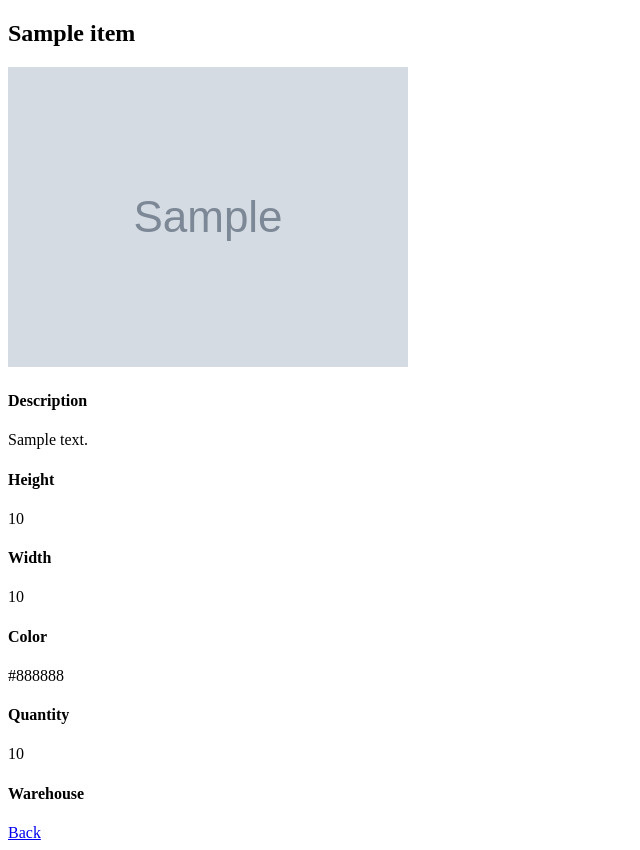
After one commit to JenniferFulton/homeDecor_store, a Django app: template homeDecor_store/store/templates/view_item.html in a window 1280 px wide. The commit adds this page. Shown: the whole page, without its empty margins (0-640 px from the left). Run offline with Django 3.2, Linux system fonts and the light colour scheme; the template is opened without the code that fills it: most values are stand-ins (such as "Sample title", 1, 10 or a date in 2020); grey boxes marked "Sample" are stand-in pictures.

Commit message:
user has the ability to view item individually

```diff
--- a/homeDecor_store/store/templates/home.html
+++ b/homeDecor_store/store/templates/home.html
@@ -17,7 +17,7 @@
         <h3>{{item.name}}</h3>
         <img src={{item.image}} alt="Picture Not Available">
         <p>{{item.description}}</p>
-        <a href='/edit_item/{{item.id}}'>Edit Item</a> | <a href='/delete_item/{{item.id}}'>Delete</a>
+        <a href='/view_item/{{item.id}}'>View Item</a> | <a href='/edit_item/{{item.id}}'>Edit Item</a> | <a href='/delete_item/{{item.id}}'>Delete</a>
         {% endfor %}
     </body>
 </html>
--- /dev/null
+++ b/homeDecor_store/store/templates/view_item.html
@@ -0,0 +1,27 @@
+<!DOCTYPE html>
+<html lang="en">
+<head>
+    <meta charset="UTF-8">
+    <meta http-equiv="X-UA-Compatible" content="IE=edge">
+    <meta name="viewport" content="width=device-width, initial-scale=1.0">
+    <title>View {{item.name}}</title>
+</head>
+<body>
+    <h2>{{item.name}}</h2>
+    <img src={{item.image}} alt='Picture Not Avialable'>
+    <h4>Description</h4>
+    <p>{{item.description}}</p>
+    <h4>Height</h4>
+    <p>{{item.height}}</p>
+    <h4>Width</h4>
+    <p>{{item.width}}</p>
+    <h4>Color</h4>
+    <p>{{item.color}}</p>
+    <h4>Quantity</h4>
+    <p>{{item.quantity}}</p>
+    <h4>Warehouse</h4>
+    <!-- <p>{{item.location}}</p> -->
+
+    <a href='/'>Back</a>
+</body>
+</html>
--- a/homeDecor_store/store/urls.py
+++ b/homeDecor_store/store/urls.py
@@ -10,4 +10,5 @@ urlpatterns = [
     path('edit_item/<int:id>', views.edit_item),
     path('edit_success/<int:id>', views.edit_success),
     path('delete_item/<int:id>', views.delete_item),
+    path('view_item/<int:id>', views.view_item),
 ]
```
Also changed, not shown: homeDecor_store/store/views.py (+10 -0 lines).
